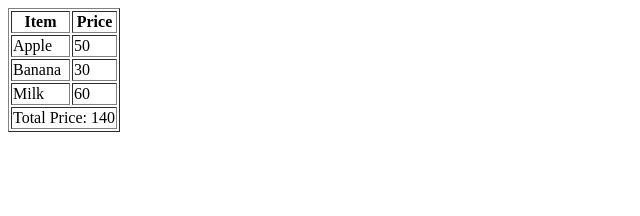
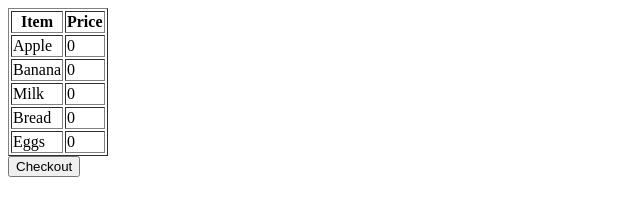
Before and after one commit to acciojob/grofers-checkout-vchhavi68, a website: page main.html in a window 1280 px wide. Shown: the whole page, without its empty margins (0-640 px from the left). Drawn offline with Linux system fonts and the light colour scheme.

Commit message:
created a submission

```diff
--- a/main.html
+++ b/main.html
@@ -13,20 +13,32 @@
     <th>Item</th>
     <th>Price</th>
   </tr>
+
   <tr class="item">
     <td>Apple</td>
-    <td class="prices">50</td>
+    <td class="prices" contenteditable="true">0</td>
   </tr>
   <tr class="item">
     <td>Banana</td>
-    <td class="prices">30</td>
+    <td class="prices" contenteditable="true">0</td>
   </tr>
   <tr class="item">
     <td>Milk</td>
-    <td class="prices">60</td>
+    <td class="prices" contenteditable="true">0</td>
+  </tr>
+  <tr class="item">
+    <td>Bread</td>
+    <td class="prices" contenteditable="true">0</td>
+  </tr>
+  <tr class="item">
+    <td>Eggs</td>
+    <td class="prices" contenteditable="true">0</td>
   </tr>
 </table>
 
+<button onclick="calculateTotal()">Checkout</button>
+
+<h2 id="ans"></h2>
 
 
     <script type="text/javascript" src="./script.js">
--- a/script.js
+++ b/script.js
@@ -1,16 +1,10 @@
-const prices = document.querySelectorAll(".prices");
-  let total = 0;
+ function calculateTotal() {
+    const prices = document.querySelectorAll(".prices");
+    let total = 0;
 
-  prices.forEach(price => {
-    total += Number(price.innerText);
-  });
+    prices.forEach(price => {
+      total += Number(price.innerText);
+    });
 
-  const table = document.getElementById("groceryTable");
-  const row = document.createElement("tr");
-  const cell = document.createElement("td");
-
-  cell.colSpan = 2;
-  cell.innerText = "Total Price: " + total;
-
-  row.appendChild(cell);
-  table.appendChild(row);
+    document.getElementById("ans").innerText = total;
+  }
```
